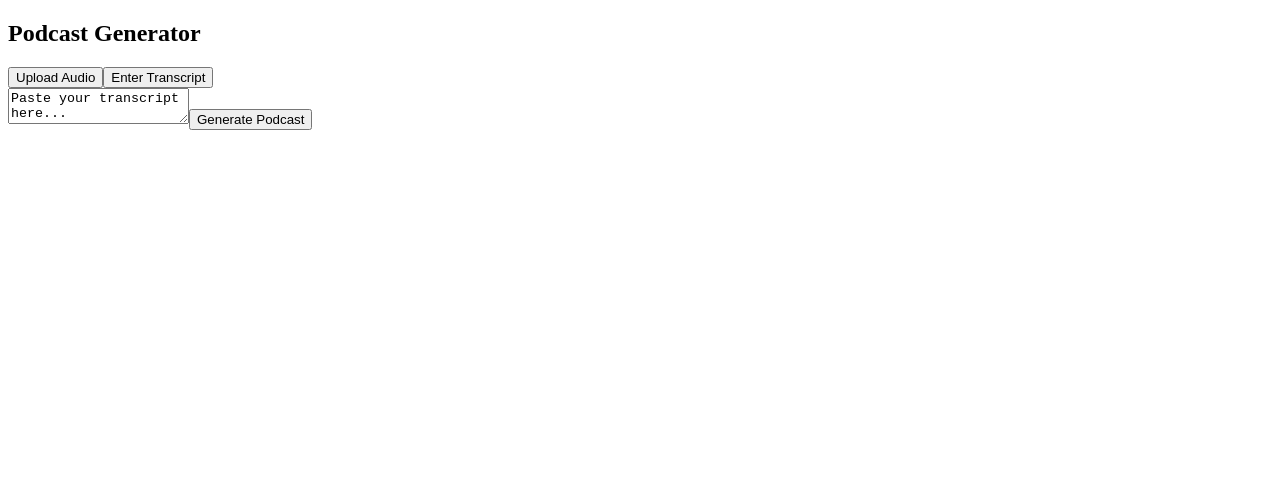
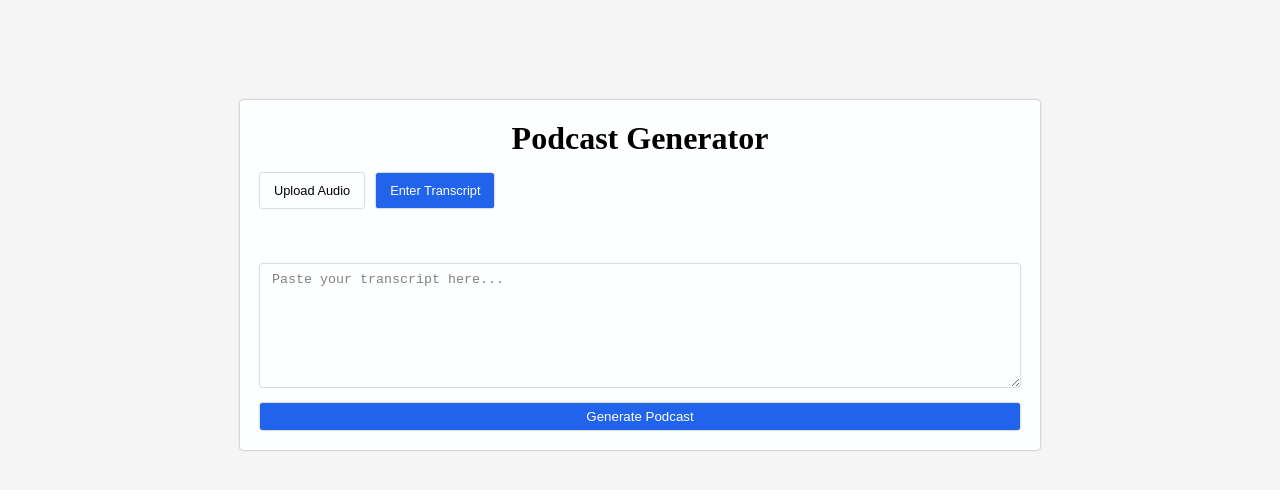
Before and after one commit to overtonjust/podcast_generator-frontend, a React (Vite) app: page / in a window 1280 px wide. Shown: the top 490 px of the page. Built offline with nearby package versions, Linux system fonts and the light colour scheme.

Commit message:
style: initial styling pass

```diff
--- a/package.json
+++ b/package.json
@@ -10,6 +10,7 @@
     "preview": "vite preview"
   },
   "dependencies": {
+    "formik": "^2.4.6",
     "react": "^18.3.1",
     "react-dom": "^18.3.1"
   },
--- a/src/App.jsx
+++ b/src/App.jsx
@@ -1,16 +1,18 @@
 // Dependencies
 import React from 'react';
+import './App.scss';
+import { Formik, Form } from 'formik';
 
 const App = () => {
   return (
-    <form>
-        <h2>Podcast Generator</h2>
-        <div>
-          <button>Upload Audio</button>
-          <button>Enter Transcript</button>
+    <form className='form'>
+        <h1 className='form__header'>Podcast Generator</h1>
+        <div className='form__options'>
+          <button className='form__button'>Upload Audio</button>
+          <button className='form__button blue'>Enter Transcript</button>
         </div>
-        <textarea name="" id="">Paste your transcript here...</textarea>
-        <button type="submit">Generate Podcast</button>
+        <textarea className='form__textarea' name="" id="">Paste your transcript here...</textarea>
+        <button className='form__submit' type="submit">Generate Podcast</button>
     </form>
   );
 
--- a/src/App.scss
+++ b/src/App.scss
@@ -0,0 +1,57 @@
+
+.form {
+    height: 350px;
+    width: 800px;
+    margin-top: 100px;
+    border-radius: .2em;
+    box-shadow: 0 0 2px grey;
+    background-color: #FEFFFF;
+    display: flex;
+    flex-direction: column;
+    gap: 16px;
+    padding: 20px;
+
+    &__header {
+        align-self: center;
+    }
+
+    &__options {
+        display: flex;
+        gap: 12px;
+        margin-bottom: 40px;
+    }
+
+    &__button {
+        padding: 10px 14px;
+        border-radius: .2em;
+        box-shadow: 0 0 2px grey;
+        border: none;
+        background-color: #FEFFFF;
+        font-size: .8em;
+    }
+
+    &__textarea {
+        height: 140px;
+        margin-top: auto;
+        box-shadow: 0 0 2px grey;
+        border: none;
+        border-radius: .2em;
+        background-color: #FEFFFF;
+        color: grey;
+        padding: 8px 12px;
+    }
+
+    &__submit {
+        padding: 6px 0;
+        background-color: #2263EB;
+        color: #fff;
+        border-radius: .2em;
+        border: none;
+        box-shadow: 0 0 2px grey;
+    }
+}
+
+.blue {
+    background-color: #2263EB;
+    color: #fff;
+}
--- a/src/index.scss
+++ b/src/index.scss
@@ -0,0 +1,12 @@
+* {
+    padding: 0;
+    margin: 0;
+    box-sizing: border-box;
+}
+
+body {
+    background-color: #F5F5F5;
+    display: flex;
+    align-items: center;
+    justify-content: center;
+}
```
Also changed, not shown: 1 other file (tests, documents, lock files or other folders).
